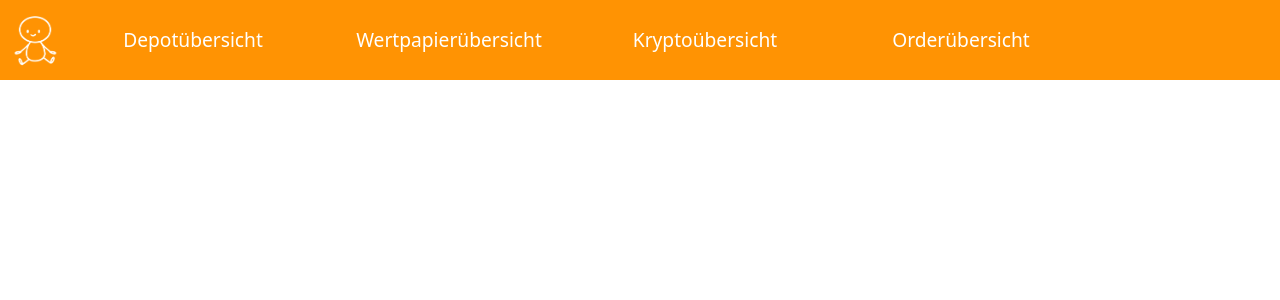
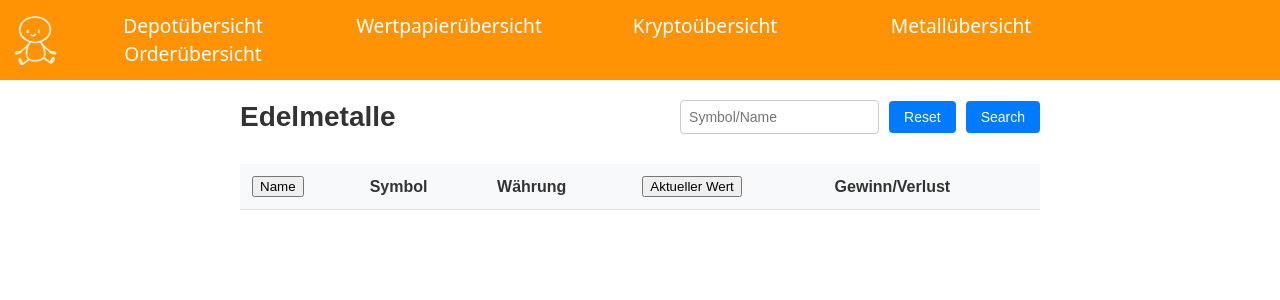
Before and after one commit to djthomann/FinancePepjekt, a Vue app in the folder frontend/: page /metall-uebersicht in a window 1280 px wide. Shown: the top 300 px of the page. Built offline with nearby package versions, Linux system fonts and the light colour scheme.

Commit message:
Added MetalOverview component

```diff
--- a/frontend/src/App.vue
+++ b/frontend/src/App.vue
@@ -12,7 +12,10 @@
           <li>
             <RouterLink to="/krypto-uebersicht" class="buttons">Kryptoübersicht</RouterLink>
           </li>
-          <li>    <!--TODO replace the hardcoded investmentAccountId-->
+          <li>
+            <RouterLink to="/metall-uebersicht" class="buttons">Metallübersicht</RouterLink>
+          </li>
+          <li>
             <RouterLink :to="`/order-management-overview/${investmentAccountId}`" class="buttons">Orderübersicht</RouterLink>    <!--TODO replace the hardcoded investmentAccountId-->
           </li>
 
--- /dev/null
+++ b/frontend/src/components/MetalOverview.vue
@@ -0,0 +1,77 @@
+<template>
+  <div class="invest-depot">
+    <div>
+      <h1>Edelmetalle</h1>
+      <div id="searchField">
+        <input v-model="searchField" placeholder="Symbol/Name" />
+        <button class="details-button" @click="resetSearch">Reset</button>
+        <button class="details-button" @click="searchContent">Search</button>
+      </div>
+    </div>
+
+    <div>
+      <table>
+        <thead>
+        <tr>
+          <th ><button @click="sortByName">Name</button></th>
+          <th>Symbol</th>
+          <th>Währung</th>
+          <th ><button @click="sortByPrice">Aktueller Wert</button></th>
+          <th>Gewinn/Verlust</th>
+        </tr>
+        </thead>
+        <tbody>
+        <tr class="table-row" v-for="coin in coins" :key="coin.symbol" :class="{ 'just-changed': coin.justChanged}" @click="navigateToMetalDetail(coin.symbol)">
+          <td>{{ coin.name }}</td>
+          <td>{{ coin.symbol }}</td>
+          <td>USD</td>
+          <td>{{ coin.cprice }}</td>
+          <td :class="{ 'positive': coin.change >= 0, 'negative': coin.change < 0 }">
+            {{ coin.change }} € ({{ coin.changePercentage }}%)
+          </td>
+        </tr>
+        </tbody>
+      </table>
+    </div>
+  </div>
+</template>
+
+<script setup lang="ts">
+import {onMounted, onUnmounted} from "vue";
+import {} from "@/types/types.ts";
+import {useRouter} from "vue-router";
+
+const router = useRouter()
+let pollingIntervalID: number
+
+async function poll() {
+
+  console.log("polling")
+
+
+}
+
+onMounted(async () => {
+
+
+})
+
+onUnmounted( () => {
+  console.log("Clearing interval for polling")
+  clearInterval(pollingIntervalID)
+})
+
+const navigateToMetalDetail = (symbol: string) => {
+}
+
+</script>
+
+<style scoped lang="scss">
+.just-changed {
+  background-color: var(--main-color-light);
+}
+
+.table-row {
+  transition: background-color 200ms;
+}
+</style>
--- a/frontend/src/router/index.ts
+++ b/frontend/src/router/index.ts
@@ -7,6 +7,7 @@ import OrderManagementBuy from "@/components/OrderManagementBuy.vue";
 import OrderManagementOverview from "@/components/OrderManagementOverview.vue";
 import CryptoOverview from "@/components/CryptoOverview.vue";
 import CryptoDetail from "@/components/CryptoDetail.vue";
+import MetalOverview from "@/components/MetalOverview.vue";
 
 const router = createRouter({
   history: createWebHistory(import.meta.env.BASE_URL),
@@ -37,6 +38,11 @@ const router = createRouter({
       component: CryptoDetail,
     },
     {
+      path: '/metall-uebersicht',
+      name: 'metall-uebersicht',
+      component: MetalOverview,
+    },
+    {
       path: '/order-management-sell/:symbol',
       name: 'order-management-sell',
       component: OrderManagementSell,
```
